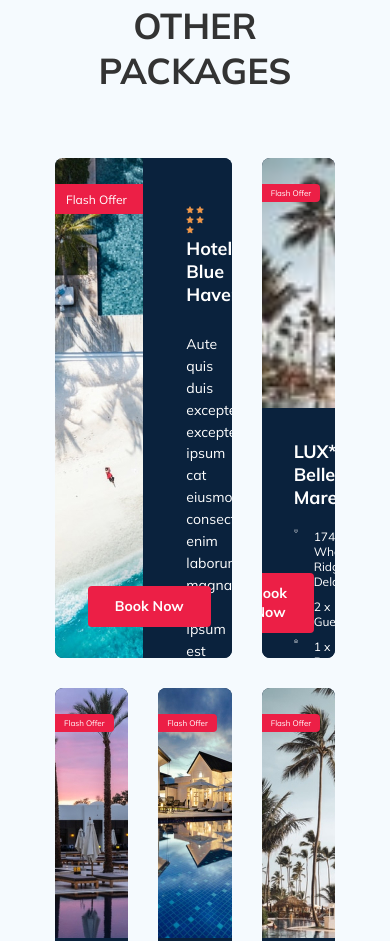
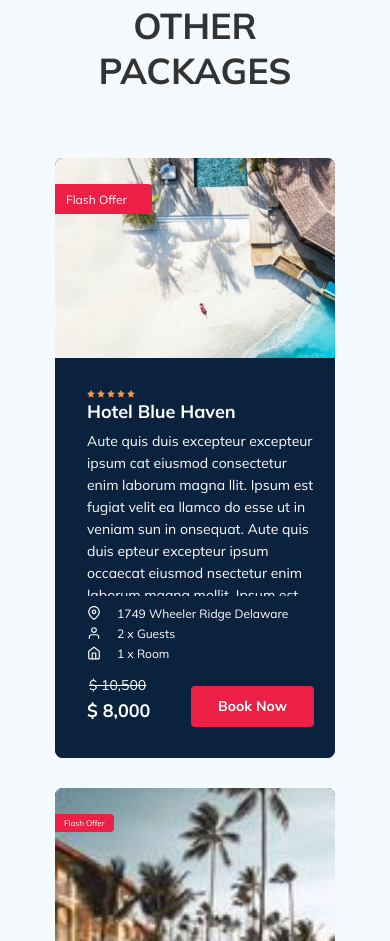
Before and after one commit to kasdu01/tour-plan, a plain HTML site: page index.html in a window 390 px wide. Shown: the part 940-1881 px from the top of the page. Drawn offline with nearby package versions, Linux system fonts and the light colour scheme.

Commit message:
fix: media packages, thankyou, form button

```diff
--- a/sass/_media.sass
+++ b/sass/_media.sass
@@ -18,9 +18,10 @@
     &-wrapper
       grid-template-columns: repeat(4, minmax(200px, 1fr))
 
-  // .packages
-  //   &-grid
-  //     grid-template-columns: repeat(2, minmax(200px, 1fr))
+  .packages
+    &-grid
+      grid-template-columns: 1fr 1fr 1fr
+      grid-template-areas: "packages-card1 packages-card1 packages-card2" "packages-card3 packages-card4 packages-card5"
 
 @media (max-width: 992px)
   .container
@@ -69,6 +70,11 @@
   .map
     width: 340px
 
+  .packages
+    &-grid
+      grid-template-columns: 1fr 1fr
+      grid-template-areas: "packages-card1 packages-card1" "packages-card2 packages-card3" "packages-card4 packages-card5"
+
   .newsletter
     padding-top: 93px
     &-wrapper
@@ -103,40 +109,40 @@
       height: 255px
       object-fit: cover
 
-  .footer
-    padding-top: 72px
-    &-wrapper
-      grid-template-columns: repeat(47, 10px)
-      grid-row-gap: 50px
-      grid-column-gap: 5px
+  // .footer
+  //   padding-top: 72px
+  //   &-wrapper
+  //     grid-template-columns: repeat(47, 10px)
+  //     grid-row-gap: 50px
+  //     grid-column-gap: 5px
 
-    &__logo
-      width: 95px
-      grid-row: 1 / 2
-      grid-column: span 12
+  //   &__logo
+  //     width: 95px
+  //     grid-row: 1 / 2
+  //     grid-column: span 12
 
-    &__social
-      &-network
-        grid-row: 1 / 2
-        grid-column: span 25
-        align-self: center
-    &__categories
-      grid-row: 2 / 3
-      grid-column: span 13
-    &__additional
-      grid-column: span 20
-    &__legal
-      grid-column: span 13
+  //   &__social
+  //     &-network
+  //       grid-row: 1 / 2
+  //       grid-column: span 25
+  //       align-self: center
+  //   &__categories
+  //     grid-row: 2 / 3
+  //     grid-column: span 13
+  //   &__additional
+  //     grid-column: span 20
+  //   &__legal
+  //     grid-column: span 13
 
-    &__input
-      flex-basis: 48%
-    &__contact
-      &-details
-        grid-column: span 5
-        grid-row: 3
-      &-form
-        grid-column: span 5
-        grid-row: 4
+  //   &__input
+  //     flex-basis: 48%
+  //   &__contact
+  //     &-details
+  //       grid-column: span 5
+  //       grid-row: 3
+  //     &-form
+  //       grid-column: span 5
+  //       grid-row: 4
 
   .footer
     padding-top: 72px
@@ -172,39 +178,6 @@
       &-form
         grid-column: span 27
         grid-row: 4
-  // .footer
-  //   padding-top: 72px
-  //   &-wrapper
-  //     grid-template-columns: repeat(6, 1fr)
-  //     grid-row-gap: 40px
-
-  //   &__logo
-  //     width: 95px
-  //     grid-row: 1 / 2
-  //     grid-column: span 2
-
-  //   &__social
-  //     &-network
-  //       grid-row: 1 / 2
-  //       grid-column: span 4
-  //       align-self: center
-  //   &__categories
-  //     grid-row: 2 / 3
-  //     grid-column: span 2
-  //   &__legal
-  //     grid-column: span 2
-  //   &__additional
-  //     grid-column: span 2
-
-  //   &__input
-  //     flex-basis: 48%
-  //   &__contact
-  //     &-details
-  //       grid-column: span 5
-  //       grid-row: 3
-  //     &-form
-  //       grid-column: span 5
-  //       grid-row: 4
 
 @media (max-width: 767px)
   body
@@ -321,6 +294,33 @@
     width: 100%
   .map
     width: 100%
+
+  .packages
+    &__name
+      margin-bottom: 0
+    &-info
+      margin-bottom: 10px
+    &-description
+      margin-bottom: 10px
+    &-card
+      height: 400px
+      &__text
+        &-horizontal
+          padding: 32px 21px 32px 32px
+        &-vertical
+          padding-left: 25px
+          padding-right: 25px
+          padding-top: 25px
+          padding-bottom: 25px
+          display: flex
+          flex-direction: column
+          justify-content: space-between
+    &-price
+      &__new
+        font-size: 18px
+    &__item
+      margin-bottom: 5px
+
   .newsletter
     &-wrapper
       max-width: 576px
@@ -391,6 +391,26 @@
   .booking
     &__pricetag
       line-height: 27px
+
+  .packages
+    &-grid
+      grid-template-columns: 1fr
+      grid-template-rows: min-content
+      grid-template-areas: "packages-card1" "packages-card2" "packages-card3" "packages-card4" "packages-card5"
+    &-card1
+      flex-direction: column
+      height: 600px
+      &__image
+        height: calc(100%/3)
+        width: 100%
+        object-fit: cover
+    &-card
+      position: relative
+      z-index: 90
+      &__text
+        &-horizontal
+          height: calc(100%/3*2)
+          width: 100%
 
   .newsletter
     padding-top: 80px
--- a/sass/blocks/_footer.sass
+++ b/sass/blocks/_footer.sass
@@ -143,6 +143,7 @@
     background-color: $primary
     border-radius: 4px
     border: none
+    cursor: pointer
   &__info
     font-style: normal
     font-weight: bold
--- a/sass/blocks/_hotel.sass
+++ b/sass/blocks/_hotel.sass
@@ -195,3 +195,17 @@
   height: 213px
   border-radius: 10px
   overflow: hidden
+
+.button
+  &--back
+    width: 100px
+    min-height: 45px
+    font-family: 'Nunito'
+    font-weight: 600
+    font-size: 14px
+    line-height: 19px
+    border-radius: 4px
+    background-color: $primary
+    border: none
+    color: $light
+    cursor: pointer
--- a/sass/blocks/_newsletter.sass
+++ b/sass/blocks/_newsletter.sass
@@ -55,3 +55,4 @@
       font-weight: bold
       font-size: 12px
       line-height: 15px
+      cursor: pointer
--- a/sass/blocks/_packages.sass
+++ b/sass/blocks/_packages.sass
@@ -5,131 +5,133 @@
     // border: 2px solid red
     width: 100%
 
-.packages-grid
-  display: grid
-  grid-template-rows: 1fr 1fr
-  grid-template-columns: 1fr 1fr 1fr
-  grid-template-areas: "packages-card1 packages-card1 packages-card2" "packages-card3 packages-card4 packages-card5"
-  gap: 30px
-  // height: 100%
+  &-grid
+    display: grid
+    grid-template-rows: 1fr 1fr
+    grid-template-columns: 1fr 1fr 1fr
+    grid-template-areas: "packages-card1 packages-card1 packages-card2" "packages-card3 packages-card4 packages-card5"
+    gap: 30px
+    // height: 100%
 
-.packages__title
-  font-style: normal
-  font-weight: bold
-  font-size: 36px
-  line-height: 45px
-  text-align: center
-  text-transform: uppercase
-  margin: 0 0 65px 0
+  &__title
+    font-style: normal
+    font-weight: bold
+    font-size: 36px
+    line-height: 45px
+    text-align: center
+    text-transform: uppercase
+    margin: 0 0 65px 0
 
-.packages-card
-  display: flex
-  position: relative
-  height: 500px
-  border-radius: 8px
-  background-color: $dark
-  flex-direction: column
-  overflow: hidden
+  &-card
+    display: flex
+    position: relative
+    height: 500px
+    border-radius: 8px
+    background-color: $dark
+    flex-direction: column
+    overflow: hidden
+    &__image
+      // position: relative
+      height: 50%
+      width: auto
+      object-fit: cover
 
-.packages-card1__image
-  // position: relative
-  height: auto
-  width: 50%
-  object-fit: cover
+    &__text
+      &-horizontal
+        display: flex
+        flex-direction: column
+        position: relative
+        // justify-content: flex-start
+        font-size: 3px
+        background: $dark
+        color: #ffffff
+        margin: 0
+        padding: 48px 21px 44px 43px
+        width: 50%
 
-.packages-card1__offer
-  position: absolute
-  left: 0
-  top: 26px
-  padding: 8px 19px 7px 11px
-  // font-weight: 600
-  font-style: normal
-  font-size: 12px
-  line-height: 15px
-  border-radius: 0 4px 4px 0
-  border: none
-  background-color: $primary
-  color: $light
+      &-vertical
+        background: $dark
+        color: #ffffff
+        margin: 0
+        padding: 32px 32px
+        height: 50%
 
-.packages-card__image
-  // position: relative
-  height: 50%
-  width: auto
-  object-fit: cover
+  &-card1
+    &__image
+      // position: relative
+      height: auto
+      width: 50%
+      object-fit: cover
 
-.packages-card__text-horizontal
-  display: flex
-  flex-direction: column
-  position: relative
-  // justify-content: flex-start
-  font-size: 3px
-  background: $dark
-  color: #ffffff
-  margin: 0
-  padding: 48px 21px 44px 43px
-  width: 50%
+    &__offer
+      position: absolute
+      left: 0
+      top: 26px
+      padding: 8px 19px 7px 11px
+      // font-weight: 600
+      font-style: normal
+      font-size: 12px
+      line-height: 15px
+      border-radius: 0 4px 4px 0
+      border: none
+      background-color: $primary
+      color: $light
 
-.packages__button
-  position: absolute
-  z-index: 10
-  right: 21px
-  bottom: 25px
-  padding: 11px 27px
-  border-radius: 4px
-  border: none
-  background-color: $primary
-  font-style: normal
-  font-weight: 600
-  font-size: 14px
-  line-height: 19px
-  color: #FFFFFF
+  &__button
+    position: absolute
+    z-index: 10
+    right: 21px
+    bottom: 25px
+    padding: 11px 27px
+    border-radius: 4px
+    border: none
+    background-color: $primary
+    font-style: normal
+    font-weight: 600
+    font-size: 14px
+    line-height: 19px
+    color: #FFFFFF
 
-.packages__button1
-  bottom: 31px
+  &__button1
+    bottom: 31px
 
-.packages-card__text-vertical
-  background: $dark
-  color: #ffffff
-  margin: 0
-  padding: 32px 32px
-  height: 50%
+  &__offer
+    position: absolute
+    left: 0
+    top: 26px
+    font-size: 8px
+    line-height: 10px
+    border-radius: 0 4px 4px 0
+    border: transparent
+    font-style: normal
+    padding: 4px 9px
+    background-color: $primary
+    color: $light
 
-.packages__offer
-  position: absolute
-  left: 0
-  top: 26px
-  font-size: 8px
-  line-height: 10px
-  border-radius: 0 4px 4px 0
-  border: transparent
-  font-style: normal
-  padding: 4px 9px
-  background-color: $primary
-  color: $light
+  &__name
+    font-style: normal
+    font-weight: bold
+    font-size: 18px
+    line-height: 23px
+    margin: 0
+    margin-bottom: 20px
 
-.packages__name
-  font-style: normal
-  font-weight: bold
-  font-size: 18px
-  line-height: 23px
-  margin: 0
-  margin-bottom: 20px
-.packages-description
-  display: block
-  font-style: normal
-  font-weight: normal
-  font-size: 14px
-  line-height: 157%
-  margin-bottom: 46px
-  margin-top: 8px
+  &-description
+    display: block
+    font-style: normal
+    font-weight: normal
+    font-size: 14px
+    line-height: 157%
+    height: 195px
+    overflow-x: clip
+    overflow-y: auto
+    margin-top: 8px
+    margin-bottom: 10px
 
-  // dshgjfhjk
+  &__stars
+    font-size: 8px
+    // margin-bottom: 1px
 
-  // asdhjhk
-.packages__stars
-  font-size: 8px
-  // margin-bottom: 1px
-.packages
   &-info
     // display: flex
     // align-items: flex-start
@@ -177,28 +179,18 @@
       font-size: 24px
       line-height: 30px
 
-// 123456
+  &-card1
+    flex-direction: row
+    grid-area: packages-card1
 
-// 12345
+  &-card2
+    grid-area: packages-card2
 
-// `1314
+  &-card3
+    grid-area: packages-card3
 
-// `4`21
+  &-card4
+    grid-area: packages-card4
 
-// 214412
-
-.packages-card1
-  flex-direction: row
-  grid-area: packages-card1
-
-.packages-card2
-  grid-area: packages-card2
-
-.packages-card3
-  grid-area: packages-card3
-
-.packages-card4
-  grid-area: packages-card4
-
-.packages-card5
-  grid-area: packages-card5
+  &-card5
+    grid-area: packages-card5
```
Also changed, not shown: thankyou.html (+4 -2 lines), css/style.css, 1 other file.
